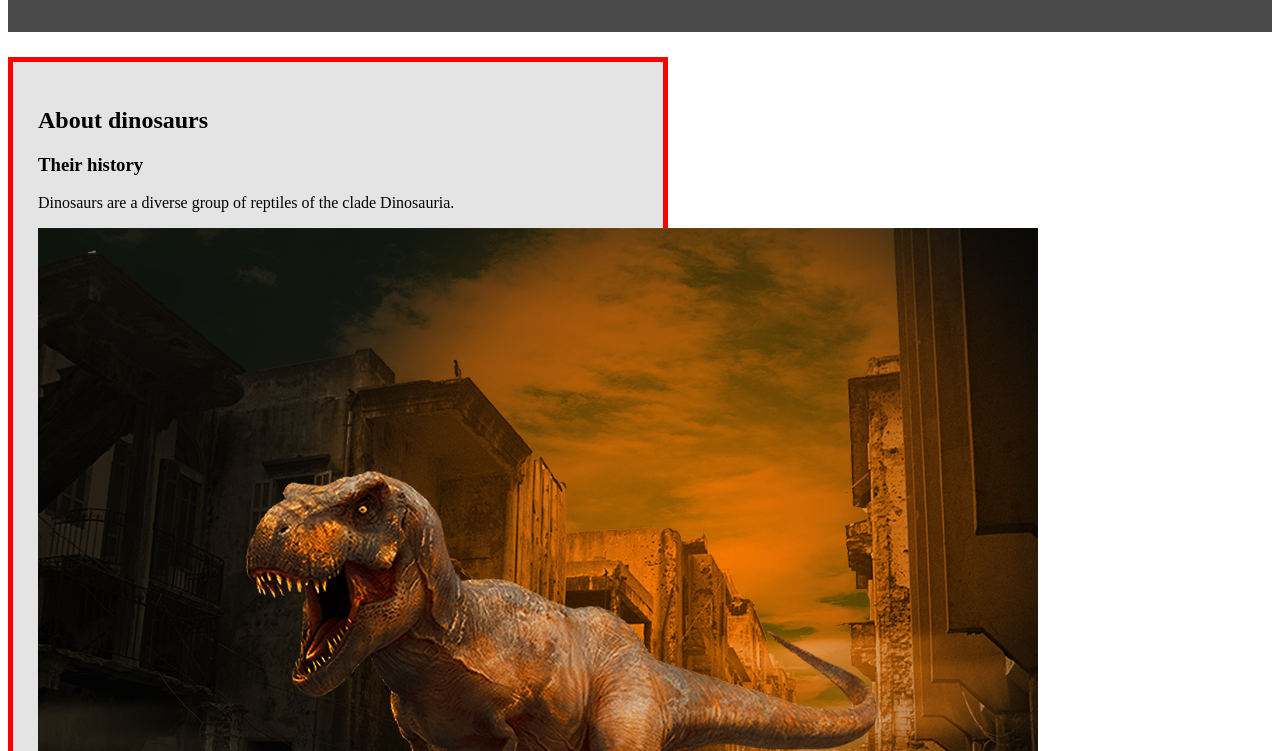
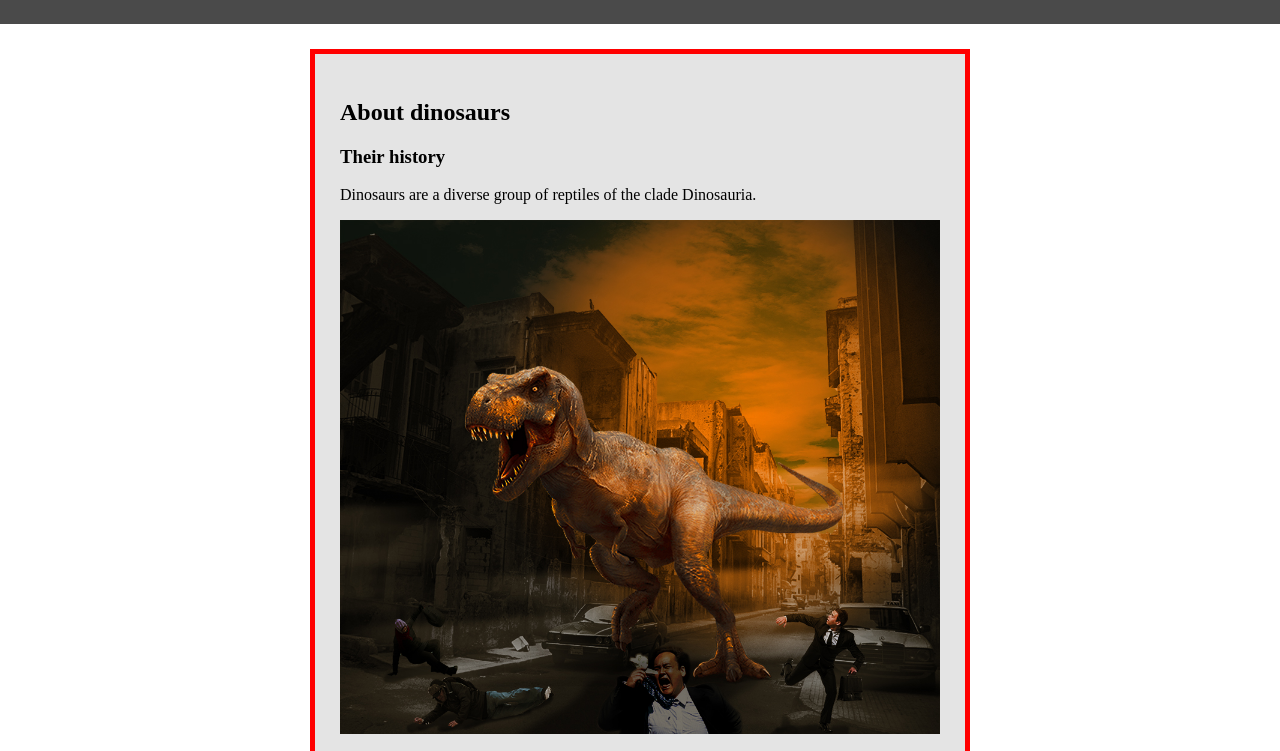
Before and after one commit to achambel/css-playground, a plain HTML site: page basic-layout/index.html in a window 1280 px wide. Shown: the part 106-857 px from the top of the page. Drawn offline with Linux system fonts and the light colour scheme.

Commit message:
Basic layout done

```diff
--- a/basic-layout/css/style.css
+++ b/basic-layout/css/style.css
@@ -1,3 +1,6 @@
+body {
+  margin: 0;
+}
 header {
   background-color: #4a4a4a;
   color: blanchedalmond;
@@ -11,6 +14,11 @@ main {
   width: 600px;
   padding: 25px;
   border: 5px solid red;
+  margin: 0 auto;
+}
+
+main img {
+  width: 100%;
 }
 
 footer {
```
